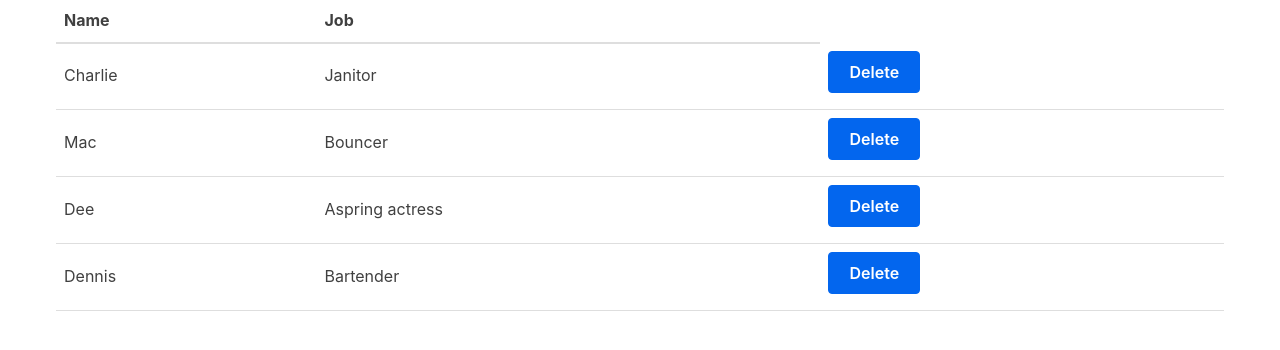
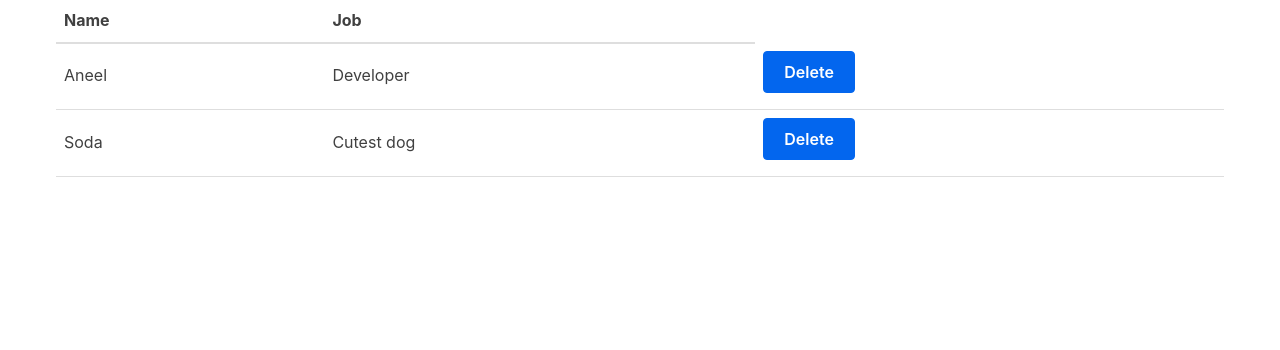
Before and after one commit to marshall159/react-form, a React (Create React App) app: page / in a window 1280 px wide. Shown: the top 350 px of the page. Built offline with nearby package versions, Linux system fonts and the light colour scheme.

Commit message:
feat: add Form component

```diff
--- a/src/App.js
+++ b/src/App.js
@@ -5,20 +5,12 @@ class App extends Component {
     state = {
         characters: [
             {
-                'name': 'Charlie',
-                'job': 'Janitor'
+                'name': 'Aneel',
+                'job': 'Developer'
             },
             {
-                'name': 'Mac',
-                'job': 'Bouncer'
-            },
-            {
-                'name': 'Dee',
-                'job': 'Aspring actress'
-            },
-            {
-                'name': 'Dennis',
-                'job': 'Bartender'
+                'name': 'Soda',
+                'job': 'Cutest dog'
             }
         ]
     };
```
